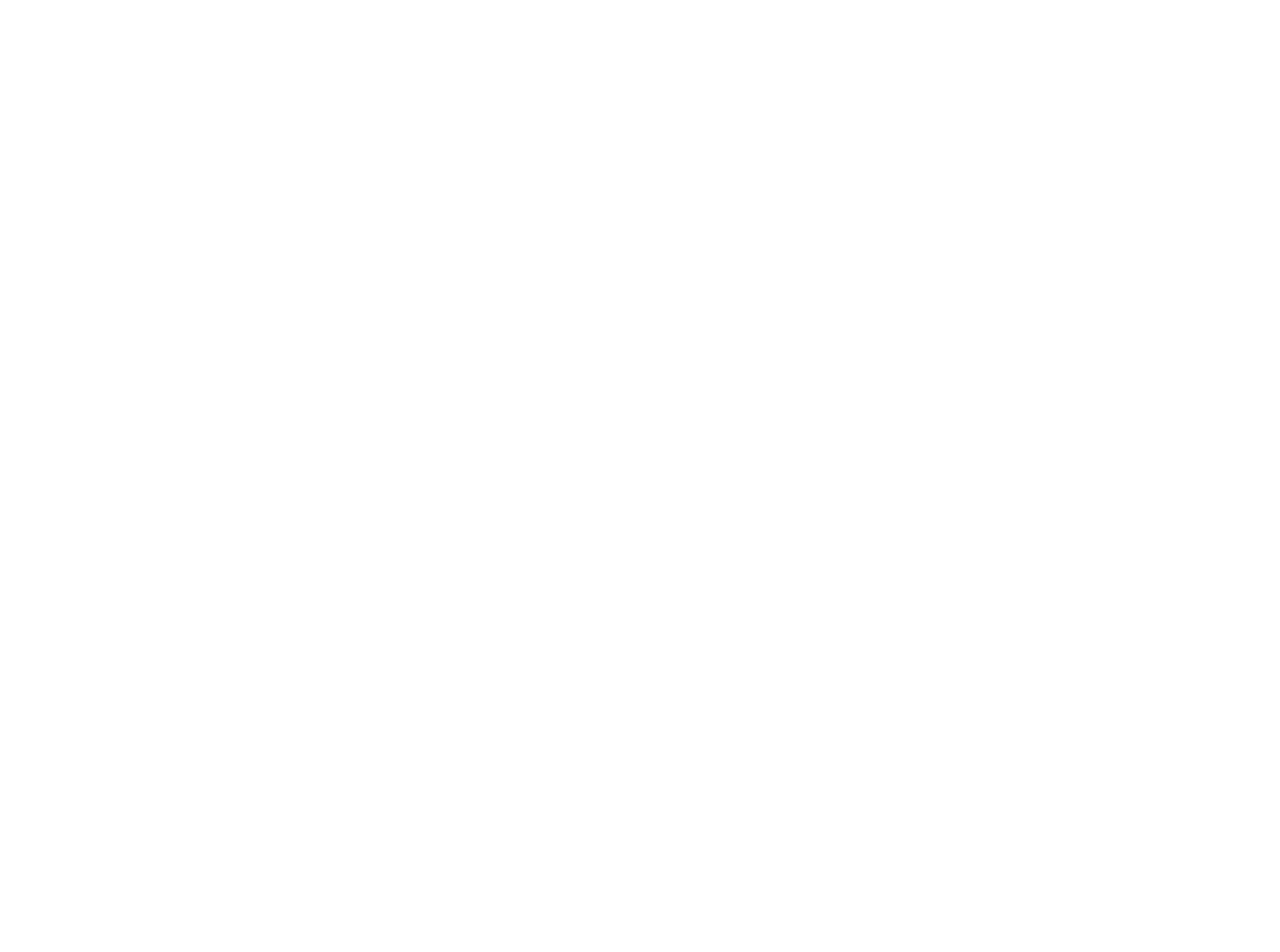
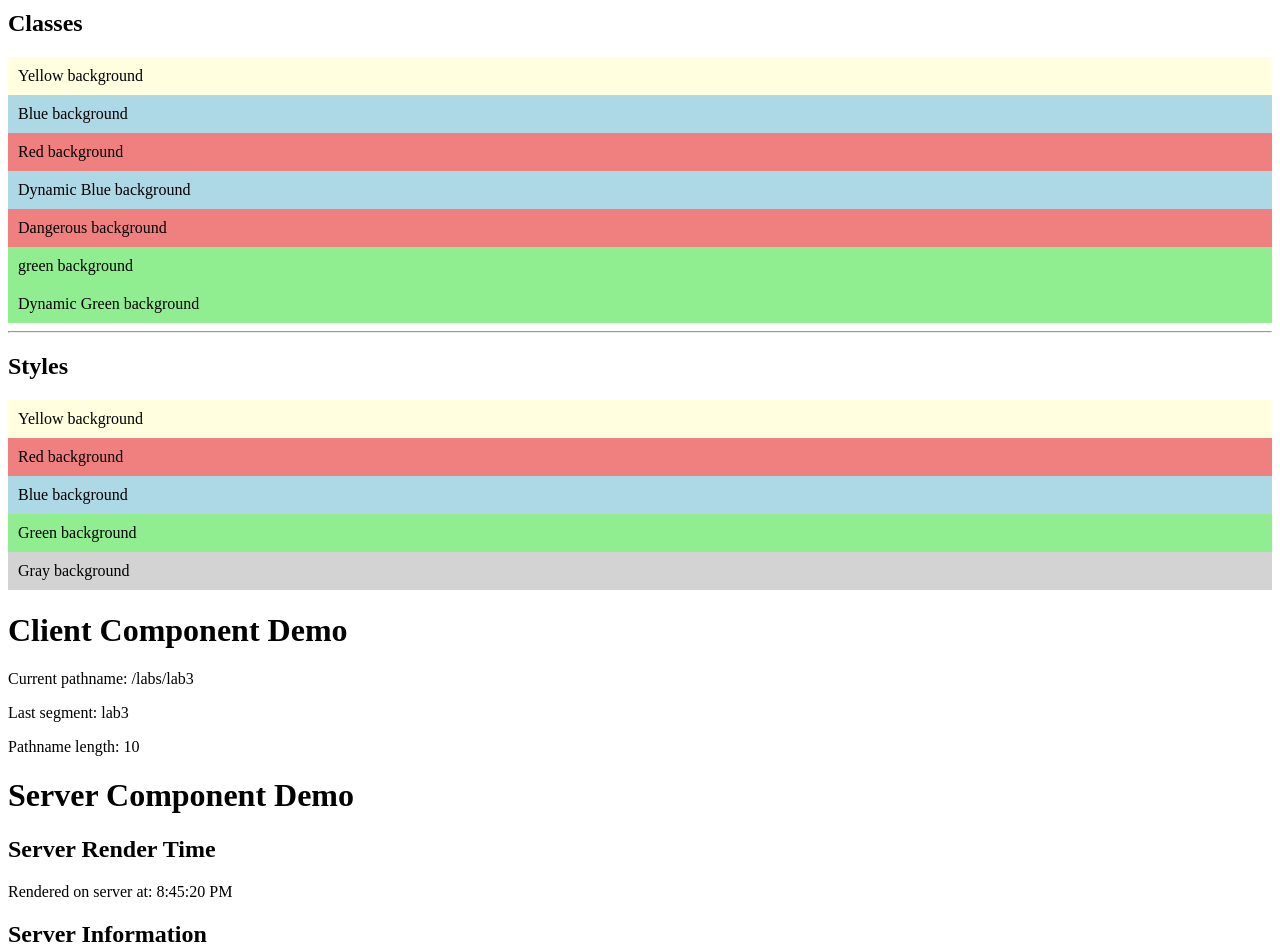
Before and after one commit to Yuwui4/webdev-client, a Next.js app: page /labs/lab3 in a window 1280 px wide. Shown: the part 6360-7312 px from the top of the page. Before the commit the page ends 6358 px from the top, so only its background shows below. Built offline with nearby package versions, Linux system fonts and the light colour scheme.

Commit message:
Up till 3.7.4

```diff
--- /dev/null
+++ b/app/labs/lab3/Classes.css
@@ -0,0 +1,18 @@
+.wd-bg-yellow {
+  background-color: lightyellow;
+}
+.wd-bg-blue {
+  background-color: lightblue;
+}
+.wd-bg-red {
+  background-color: lightcoral;
+}
+.wd-bg-green {
+  background-color: lightgreen;
+}
+.wd-fg-black {
+  color: black;
+}
+.wd-padding-10px {
+  padding: 10px;
+}
--- /dev/null
+++ b/app/labs/lab3/Classes.tsx
@@ -0,0 +1,40 @@
+import "./Classes.css";
+
+export default function Classes() {
+  const color = "blue";
+  const dangerous = true;
+  const newColor = dangerous ? "wd-bg-green" : "wd-bg-yellow";
+  const shade = "green";
+
+  return (
+    <div id="wd-classes">
+      <h2>Classes</h2>
+      <div className="wd-bg-yellow wd-fg-black wd-padding-10px">
+        Yellow background
+      </div>
+      <div className="wd-bg-blue wd-fg-black wd-padding-10px">
+        Blue background
+      </div>
+      <div className="wd-bg-red wd-fg-black wd-padding-10px">
+        Red background
+      </div>
+      <div className={`wd-bg-${color} wd-fg-black wd-padding-10px`}>
+        Dynamic Blue background
+      </div>
+      <div
+        className={`${dangerous ? "wd-bg-red" : "wd-bg-green"} wd-fg-black wd-padding-10px`}
+      >
+        Dangerous background
+      </div>
+      <div
+        className={`${newColor} wd-fg-black wd-padding-10px`}
+      >
+        {newColor === "wd-bg-green" ? "green background" : "yellow background"}
+      </div>
+      <div className={`wd-bg-${shade} wd-fg-black wd-padding-10px`}>
+        Dynamic Green background
+      </div>
+      <hr />
+    </div>
+  );
+}
--- /dev/null
+++ b/app/labs/lab3/ClientComponentDemo.tsx
@@ -0,0 +1,16 @@
+"use client";
+
+import { usePathname } from "next/navigation";
+
+export default function ClientComponentDemo() {
+  const pathname = usePathname();
+
+  return (
+    <div id="wd-client-component-demo">
+      <h1>Client Component Demo</h1>
+      <p>Current pathname: {pathname}</p>
+      <p>Last segment: {pathname.split("/").pop()}</p>
+      <p>Pathname length: {pathname.length}</p>
+    </div>
+  );
+}
--- /dev/null
+++ b/app/labs/lab3/ServerComponentDemo.tsx
@@ -0,0 +1,30 @@
+import fs from "node:fs";
+import path from "node:path";
+
+export default function ServerComponentDemo() {
+  const platform = process.platform;
+  const nodeVersion = process.version;
+  const serverRenderTime = new Date().toLocaleTimeString();
+  const arch = process.arch;
+  const lab3Dir = path.join(process.cwd(), "app/labs/lab3");
+  let files: string[] = [];
+  try {
+    files = fs.readdirSync(lab3Dir);
+  } catch (error) {
+    console.error("Error reading lab3 directory:", error);
+    files = [];
+  }
+  return (
+    <div id="wd-server-component-demo">
+      <h1>Server Component Demo</h1>
+      <h2>Server Render Time</h2>
+      <p>Rendered on server at: {serverRenderTime}</p>
+      <h2>Server Information</h2>
+      <pre>
+        {JSON.stringify({ platform, nodeVersion, serverRenderTime, pid: process.pid, arch }, null, 2)}
+      </pre>
+      <h2>Filesystem Access Demo</h2>
+      <pre>{JSON.stringify(files, null, 2)}</pre>
+    </div>
+  );
+}
--- /dev/null
+++ b/app/labs/lab3/Styles.tsx
@@ -0,0 +1,42 @@
+export default function Styles() {
+  const colorBlack = { color: "black" };
+  const padding10px = { padding: "10px" };
+  const bgBlue = {
+    backgroundColor: "lightblue",
+    color: "black",
+    ...padding10px,
+  };
+  const bgRed = {
+    backgroundColor: "lightcoral",
+    ...colorBlack,
+    ...padding10px,
+  };
+  const bgGreen = {
+    backgroundColor: "lightgreen",
+    ...colorBlack,
+    ...padding10px
+  };
+  const bgGray = {
+    backgroundColor: "lightgray",
+    ...colorBlack,
+    ...padding10px,
+  };
+  return (
+    <div id="wd-styles">
+      <h2>Styles</h2>
+      <div
+        style={{
+          backgroundColor: "lightyellow",
+          color: "black",
+          padding: "10px",
+        }}
+      >
+        Yellow background
+      </div>
+      <div style={bgRed}>Red background</div>
+      <div style={bgBlue}>Blue background</div>
+      <div style={bgGreen}>Green background</div>
+      <div style={bgGray}>Gray background</div>
+    </div>
+  );
+}
--- a/app/labs/lab3/page.tsx
+++ b/app/labs/lab3/page.tsx
@@ -27,6 +27,10 @@
 import FunctionDestructing from "./FunctionDestructing";
 import DestructingImports from "./DestructingImports";
 import OptionalChaining from "./OptionalChaining";
+import Classes from "./Classes";
+import Styles from "./Styles";
+import ClientComponentDemo from "./ClientComponentDemo";
+import ServerComponentDemo from "./ServerComponentDemo";
 
 export default function Lab3() {
   console.log("Hello World!");
@@ -62,6 +66,10 @@
       <FunctionDestructing />
       <DestructingImports />
       <OptionalChaining />
+      <Classes />
+      <Styles />
+      <ClientComponentDemo />
+      <ServerComponentDemo />
     </div>
   );
 }
```
